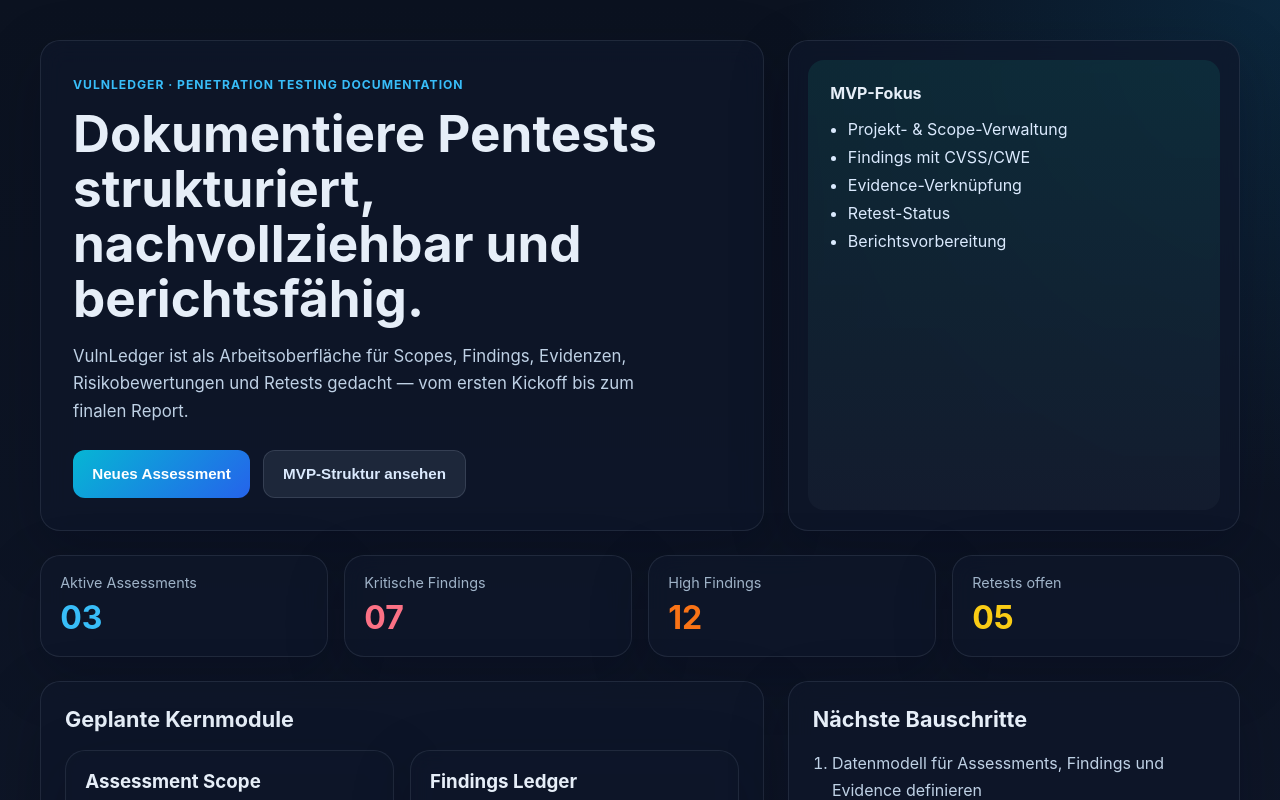
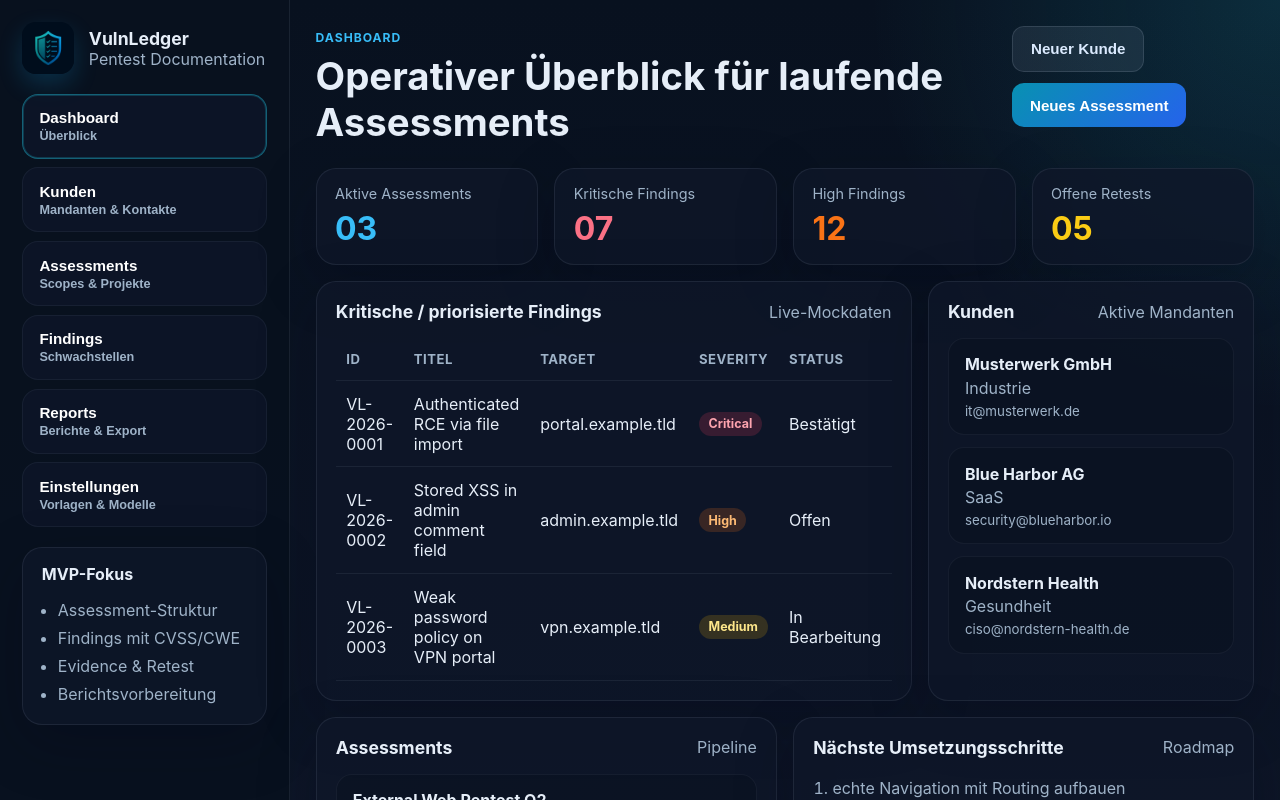
Before and after one commit to Nehil1984/vuln-ledger, a React (Vite) app: page / in a window 1280 px wide. Shown: the top 800 px of the page. Built offline with nearby package versions, Linux system fonts and the light colour scheme.

Commit message:
feat: add VulnLedger MVP dashboard shell

```diff
--- a/src/App.css
+++ b/src/App.css
@@ -1,6 +1,6 @@
 :root {
   color: #e6eef8;
-  background: #0b1220;
+  background: #08111f;
   font-family: Inter, system-ui, -apple-system, BlinkMacSystemFont, "Segoe UI", sans-serif;
 }
 
@@ -13,18 +13,18 @@
   min-width: 320px;
   min-height: 100vh;
   background:
-    radial-gradient(circle at top right, rgba(14, 165, 233, 0.14), transparent 28%),
-    linear-gradient(180deg, #0b1220 0%, #0f172a 100%);
+    radial-gradient(circle at top right, rgba(34, 211, 238, 0.14), transparent 24%),
+    linear-gradient(180deg, #08111f 0%, #0f172a 100%);
 }
 
 button {
   border: 0;
   border-radius: 12px;
-  padding: 0.9rem 1.2rem;
+  padding: 0.85rem 1.1rem;
   font-size: 0.95rem;
   font-weight: 600;
   cursor: pointer;
-  background: linear-gradient(135deg, #06b6d4, #2563eb);
+  background: linear-gradient(135deg, #0891b2, #2563eb);
   color: white;
 }
 
@@ -34,38 +34,110 @@
   border: 1px solid rgba(148, 163, 184, 0.2);
 }
 
-.app-shell {
-  max-width: 1240px;
-  margin: 0 auto;
-  padding: 2.5rem 1.25rem 4rem;
+.layout {
+  min-height: 100vh;
+  display: grid;
+  grid-template-columns: 290px 1fr;
 }
 
-.hero {
-  display: grid;
-  grid-template-columns: 1.6fr 1fr;
-  gap: 1.5rem;
-  align-items: stretch;
+.sidebar {
+  border-right: 1px solid rgba(148, 163, 184, 0.12);
+  background: rgba(8, 17, 31, 0.9);
+  padding: 1.4rem;
+  display: flex;
+  flex-direction: column;
+  gap: 1.2rem;
 }
 
-.hero__copy,
-.hero__panel,
-.content-block,
-.metric,
-.module-card {
-  border: 1px solid rgba(148, 163, 184, 0.14);
+.brand {
+  display: flex;
+  align-items: center;
+  gap: 0.9rem;
+}
+
+.brand__logo {
+  width: 52px;
+  height: 52px;
+  border-radius: 14px;
+  object-fit: cover;
+  box-shadow: 0 10px 24px rgba(14, 165, 233, 0.2);
+}
+
+.brand strong {
+  display: block;
+  font-size: 1.1rem;
+}
+
+.brand span,
+.nav__item small,
+.sidebar__card li,
+.panel__header span,
+.list__item span,
+.list__item small,
+.todo {
+  color: #9fb3c8;
+}
+
+.nav {
+  display: flex;
+  flex-direction: column;
+  gap: 0.55rem;
+}
+
+.nav__item {
+  text-align: left;
   background: rgba(15, 23, 42, 0.72);
-  backdrop-filter: blur(12px);
+  border: 1px solid rgba(148, 163, 184, 0.08);
+  padding: 0.9rem 1rem;
+  border-radius: 16px;
+  display: flex;
+  flex-direction: column;
+  gap: 0.2rem;
+}
+
+.nav__item.is-active {
+  border-color: rgba(34, 211, 238, 0.4);
+  box-shadow: inset 0 0 0 1px rgba(34, 211, 238, 0.2);
+}
+
+.sidebar__card,
+.panel,
+.stat {
+  border: 1px solid rgba(148, 163, 184, 0.12);
+  background: rgba(15, 23, 42, 0.76);
   border-radius: 20px;
   box-shadow: 0 18px 60px rgba(2, 6, 23, 0.22);
 }
 
-.hero__copy {
-  padding: 2rem;
+.sidebar__card {
+  padding: 1rem 1rem 1rem 1.15rem;
+}
+
+.sidebar__card-title {
+  font-weight: 700;
+  margin-bottom: 0.75rem;
+}
+
+.sidebar__card ul {
+  margin: 0;
+  padding-left: 1rem;
+  line-height: 1.75;
+}
+
+.main {
+  padding: 1.6rem;
+}
+
+.topbar {
+  display: flex;
+  justify-content: space-between;
+  gap: 1rem;
+  align-items: flex-start;
 }
 
 .eyebrow {
   display: inline-block;
-  margin-bottom: 0.85rem;
+  margin-bottom: 0.55rem;
   color: #38bdf8;
   text-transform: uppercase;
   letter-spacing: 0.08em;
@@ -73,126 +145,161 @@
   font-weight: 700;
 }
 
-.hero__copy h1 {
+.topbar h1 {
   margin: 0;
-  font-size: clamp(2rem, 4vw, 3.4rem);
-  line-height: 1.08;
+  font-size: clamp(1.8rem, 3vw, 2.7rem);
 }
 
-.hero__copy p {
-  margin-top: 1rem;
-  color: #bfd1e5;
-  font-size: 1.05rem;
-  line-height: 1.65;
-  max-width: 58ch;
-}
-
-.hero__actions {
+.topbar__actions {
   display: flex;
-  gap: 0.8rem;
-  margin-top: 1.5rem;
+  gap: 0.7rem;
   flex-wrap: wrap;
 }
 
-.hero__panel {
-  padding: 1.2rem;
-}
-
-.panel-card {
-  height: 100%;
-  border-radius: 16px;
-  padding: 1.4rem;
-  background: linear-gradient(180deg, rgba(15, 118, 110, 0.2), rgba(30, 41, 59, 0.35));
-}
-
-.panel-card__title {
-  font-size: 1rem;
-  font-weight: 700;
-  margin-bottom: 0.75rem;
-}
-
-.panel-card ul {
-  margin: 0;
-  padding-left: 1.1rem;
-  color: #dbeafe;
-  line-height: 1.75;
-}
-
-.metrics-grid {
+.stats-grid {
   display: grid;
   grid-template-columns: repeat(4, 1fr);
   gap: 1rem;
-  margin-top: 1.5rem;
+  margin-top: 1.4rem;
 }
 
-.metric {
-  padding: 1.15rem 1.2rem;
+.stat {
+  padding: 1rem 1.15rem;
 }
 
-.metric span {
+.stat span {
   display: block;
   color: #9fb3c8;
   font-size: 0.9rem;
 }
 
-.metric strong {
+.stat strong {
   display: block;
   margin-top: 0.45rem;
   font-size: 2rem;
 }
 
-.metric--critical strong { color: #fb7185; }
-.metric--high strong { color: #f97316; }
-.metric--medium strong { color: #facc15; }
-.metric--neutral strong { color: #38bdf8; }
+.stat--critical strong { color: #fb7185; }
+.stat--high strong { color: #f97316; }
+.stat--medium strong { color: #facc15; }
+.stat--neutral strong { color: #38bdf8; }
 
-.content-grid {
+.panel-grid {
   display: grid;
-  grid-template-columns: 1.6fr 1fr;
-  gap: 1.5rem;
-  margin-top: 1.5rem;
+  grid-template-columns: 1fr 1fr;
+  gap: 1rem;
+  margin-top: 1rem;
 }
 
-.content-block {
-  padding: 1.5rem;
+.panel-grid--wide {
+  grid-template-columns: 1.5fr 1fr;
 }
 
-.content-block h2 {
-  margin-top: 0;
-  font-size: 1.35rem;
-}
-
-.module-grid {
-  display: grid;
-  grid-template-columns: repeat(2, 1fr);
-  gap: 1rem;
-}
-
-.module-card {
+.panel {
   padding: 1.2rem;
 }
 
-.module-card h3 {
-  margin-top: 0;
-  margin-bottom: 0.65rem;
+.panel__header {
+  display: flex;
+  justify-content: space-between;
+  align-items: center;
+  gap: 1rem;
+  margin-bottom: 1rem;
 }
 
-.module-card p,
-.checklist ol {
-  color: #bfd1e5;
-  line-height: 1.7;
+.panel__header h2 {
+  margin: 0;
+  font-size: 1.1rem;
 }
 
-.checklist ol {
-  padding-left: 1.2rem;
-  margin: 0;
+.table-wrap {
+  overflow-x: auto;
 }
 
-@media (max-width: 960px) {
-  .hero,
-  .content-grid,
-  .metrics-grid,
-  .module-grid {
+table {
+  width: 100%;
+  border-collapse: collapse;
+}
+
+th,
+ td {
+  text-align: left;
+  padding: 0.8rem 0.65rem;
+  border-bottom: 1px solid rgba(148, 163, 184, 0.1);
+}
+
+th {
+  color: #9fb3c8;
+  font-size: 0.82rem;
+  text-transform: uppercase;
+  letter-spacing: 0.04em;
+}
+
+.badge {
+  display: inline-flex;
+  border-radius: 999px;
+  padding: 0.28rem 0.6rem;
+  font-size: 0.78rem;
+  font-weight: 700;
+}
+
+.badge--critical { background: rgba(244, 63, 94, 0.18); color: #fda4af; }
+.badge--high { background: rgba(249, 115, 22, 0.18); color: #fdba74; }
+.badge--medium { background: rgba(234, 179, 8, 0.18); color: #fde68a; }
+.badge--low { background: rgba(34, 197, 94, 0.18); color: #86efac; }
+
+.list {
+  display: flex;
+  flex-direction: column;
+  gap: 0.75rem;
+}
+
+.list__item {
+  padding: 0.95rem 1rem;
+  border-radius: 16px;
+  background: rgba(8, 17, 31, 0.5);
+  border: 1px solid rgba(148, 163, 184, 0.08);
+}
+
+.list__item strong,
+.list__item span,
+.list__item small {
+  display: block;
+}
+
+.list__item span {
+  margin-top: 0.2rem;
+}
+
+.list__item small {
+  margin-top: 0.35rem;
+}
+
+.todo {
+  margin: 0;
+  padding-left: 1.2rem;
+  line-height: 1.8;
+}
+
+@media (max-width: 1080px) {
+  .layout {
     grid-template-columns: 1fr;
   }
+
+  .sidebar {
+    border-right: 0;
+    border-bottom: 1px solid rgba(148, 163, 184, 0.12);
+  }
 }
+
+@media (max-width: 900px) {
+  .stats-grid,
+  .panel-grid,
+  .panel-grid--wide {
+    grid-template-columns: 1fr;
+  }
+
+  .topbar {
+    flex-direction: column;
+  }
+}
--- a/src/App.tsx
+++ b/src/App.tsx
@@ -1,104 +1,194 @@
 import './App.css'
 
-type Metric = {
+type NavKey = 'dashboard' | 'kunden' | 'assessments' | 'findings' | 'reports' | 'settings'
+
+type NavItem = {
+  key: NavKey
+  label: string
+  hint: string
+}
+
+type Stat = {
   label: string
   value: string
   tone?: 'critical' | 'high' | 'medium' | 'neutral'
 }
 
-type ModuleCard = {
+type TableFinding = {
+  id: string
   title: string
-  text: string
+  target: string
+  severity: 'Critical' | 'High' | 'Medium' | 'Low'
+  status: string
 }
 
-const metrics: Metric[] = [
+const navItems: NavItem[] = [
+  { key: 'dashboard', label: 'Dashboard', hint: 'Überblick' },
+  { key: 'kunden', label: 'Kunden', hint: 'Mandanten & Kontakte' },
+  { key: 'assessments', label: 'Assessments', hint: 'Scopes & Projekte' },
+  { key: 'findings', label: 'Findings', hint: 'Schwachstellen' },
+  { key: 'reports', label: 'Reports', hint: 'Berichte & Export' },
+  { key: 'settings', label: 'Einstellungen', hint: 'Vorlagen & Modelle' },
+]
+
+const dashboardStats: Stat[] = [
   { label: 'Aktive Assessments', value: '03', tone: 'neutral' },
   { label: 'Kritische Findings', value: '07', tone: 'critical' },
   { label: 'High Findings', value: '12', tone: 'high' },
-  { label: 'Retests offen', value: '05', tone: 'medium' },
+  { label: 'Offene Retests', value: '05', tone: 'medium' },
 ]
 
-const modules: ModuleCard[] = [
-  {
-    title: 'Assessment Scope',
-    text: 'Mandanten, Ziele, Zeitfenster, Testart, Rules of Engagement und Notfallkontakte sauber dokumentieren.',
-  },
-  {
-    title: 'Findings Ledger',
-    text: 'Schwachstellen mit Severity, CVSS, CWE, Reproduktionsschritten, Evidence und Empfehlungen verwalten.',
-  },
-  {
-    title: 'Evidence Vault',
-    text: 'Screenshots, Requests, Responses, Konsolenlogs und Artefakte strukturiert je Finding ablegen.',
-  },
-  {
-    title: 'Report Builder',
-    text: 'Executive Summary, technische Details und Maßnahmenplan für Kundenberichte vorbereiten.',
-  },
+const findings: TableFinding[] = [
+  { id: 'VL-2026-0001', title: 'Authenticated RCE via file import', target: 'portal.example.tld', severity: 'Critical', status: 'Bestätigt' },
+  { id: 'VL-2026-0002', title: 'Stored XSS in admin comment field', target: 'admin.example.tld', severity: 'High', status: 'Offen' },
+  { id: 'VL-2026-0003', title: 'Weak password policy on VPN portal', target: 'vpn.example.tld', severity: 'Medium', status: 'In Bearbeitung' },
+]
+
+const customers = [
+  { name: 'Musterwerk GmbH', sector: 'Industrie', contact: 'it@musterwerk.de' },
+  { name: 'Blue Harbor AG', sector: 'SaaS', contact: 'security@blueharbor.io' },
+  { name: 'Nordstern Health', sector: 'Gesundheit', contact: 'ciso@nordstern-health.de' },
+]
+
+const assessments = [
+  { title: 'External Web Pentest Q2', type: 'Web', mode: 'Greybox', status: 'Aktiv' },
+  { title: 'API Security Review', type: 'API', mode: 'Whitebox', status: 'Review' },
+  { title: 'Internal Network Assessment', type: 'Infrastruktur', mode: 'Blackbox', status: 'Geplant' },
 ]
 
 function App() {
+  const active: NavKey = 'dashboard'
+
   return (
-    <div className="app-shell">
-      <header className="hero">
-        <div className="hero__copy">
-          <span className="eyebrow">VulnLedger · Penetration Testing Documentation</span>
-          <h1>Dokumentiere Pentests strukturiert, nachvollziehbar und berichtsfähig.</h1>
-          <p>
-            VulnLedger ist als Arbeitsoberfläche für Scopes, Findings, Evidenzen,
-            Risikobewertungen und Retests gedacht — vom ersten Kickoff bis zum finalen Report.
-          </p>
-          <div className="hero__actions">
-            <button>Neues Assessment</button>
-            <button className="secondary">MVP-Struktur ansehen</button>
+    <div className="layout">
+      <aside className="sidebar">
+        <div className="brand">
+          <img src="/vulnledger-logo.png" alt="VulnLedger" className="brand__logo" />
+          <div>
+            <strong>VulnLedger</strong>
+            <span>Pentest Documentation</span>
           </div>
         </div>
-        <div className="hero__panel">
-          <div className="panel-card">
-            <div className="panel-card__title">MVP-Fokus</div>
+
+        <nav className="nav">
+          {navItems.map((item) => (
+            <button key={item.key} className={`nav__item ${active === item.key ? 'is-active' : ''}`}>
+              <span>{item.label}</span>
+              <small>{item.hint}</small>
+            </button>
+          ))}
+        </nav>
+
+        <div className="sidebar__card">
+          <div className="sidebar__card-title">MVP-Fokus</div>
           <ul>
-              <li>Projekt- & Scope-Verwaltung</li>
+            <li>Assessment-Struktur</li>
             <li>Findings mit CVSS/CWE</li>
-              <li>Evidence-Verknüpfung</li>
-              <li>Retest-Status</li>
+            <li>Evidence & Retest</li>
             <li>Berichtsvorbereitung</li>
           </ul>
         </div>
+      </aside>
+
+      <main className="main">
+        <header className="topbar">
+          <div>
+            <span className="eyebrow">Dashboard</span>
+            <h1>Operativer Überblick für laufende Assessments</h1>
+          </div>
+          <div className="topbar__actions">
+            <button className="secondary">Neuer Kunde</button>
+            <button>Neues Assessment</button>
           </div>
         </header>
 
-      <main>
-        <section className="metrics-grid">
-          {metrics.map((metric) => (
-            <article key={metric.label} className={`metric metric--${metric.tone ?? 'neutral'}`}>
-              <span>{metric.label}</span>
-              <strong>{metric.value}</strong>
+        <section className="stats-grid">
+          {dashboardStats.map((stat) => (
+            <article key={stat.label} className={`stat stat--${stat.tone ?? 'neutral'}`}>
+              <span>{stat.label}</span>
+              <strong>{stat.value}</strong>
             </article>
           ))}
         </section>
 
-        <section className="content-grid">
-          <div className="content-block">
-            <h2>Geplante Kernmodule</h2>
-            <div className="module-grid">
-              {modules.map((module) => (
-                <article key={module.title} className="module-card">
-                  <h3>{module.title}</h3>
-                  <p>{module.text}</p>
+        <section className="panel-grid panel-grid--wide">
+          <article className="panel">
+            <div className="panel__header">
+              <h2>Kritische / priorisierte Findings</h2>
+              <span>Live-Mockdaten</span>
+            </div>
+            <div className="table-wrap">
+              <table>
+                <thead>
+                  <tr>
+                    <th>ID</th>
+                    <th>Titel</th>
+                    <th>Target</th>
+                    <th>Severity</th>
+                    <th>Status</th>
+                  </tr>
+                </thead>
+                <tbody>
+                  {findings.map((finding) => (
+                    <tr key={finding.id}>
+                      <td>{finding.id}</td>
+                      <td>{finding.title}</td>
+                      <td>{finding.target}</td>
+                      <td><span className={`badge badge--${finding.severity.toLowerCase()}`}>{finding.severity}</span></td>
+                      <td>{finding.status}</td>
+                    </tr>
+                  ))}
+                </tbody>
+              </table>
+            </div>
           </article>
+
+          <article className="panel">
+            <div className="panel__header">
+              <h2>Kunden</h2>
+              <span>Aktive Mandanten</span>
+            </div>
+            <div className="list">
+              {customers.map((customer) => (
+                <div className="list__item" key={customer.name}>
+                  <strong>{customer.name}</strong>
+                  <span>{customer.sector}</span>
+                  <small>{customer.contact}</small>
+                </div>
               ))}
             </div>
+          </article>
+        </section>
+
+        <section className="panel-grid">
+          <article className="panel">
+            <div className="panel__header">
+              <h2>Assessments</h2>
+              <span>Pipeline</span>
             </div>
+            <div className="list">
+              {assessments.map((assessment) => (
+                <div className="list__item" key={assessment.title}>
+                  <strong>{assessment.title}</strong>
+                  <span>{assessment.type} · {assessment.mode}</span>
+                  <small>{assessment.status}</small>
+                </div>
+              ))}
+            </div>
+          </article>
 
-          <aside className="content-block checklist">
-            <h2>Nächste Bauschritte</h2>
-            <ol>
-              <li>Datenmodell für Assessments, Findings und Evidence definieren</li>
-              <li>Navigation und Seitenlayout für MVP aufbauen</li>
-              <li>Berichtsstruktur und Exportpfade vorbereiten</li>
-              <li>Docker/GHCR/Unraid-Auslieferung fertig verdrahten</li>
+          <article className="panel">
+            <div className="panel__header">
+              <h2>Nächste Umsetzungsschritte</h2>
+              <span>Roadmap</span>
+            </div>
+            <ol className="todo">
+              <li>echte Navigation mit Routing aufbauen</li>
+              <li>Formulare für Kunden und Assessments anlegen</li>
+              <li>Finding-Detailansicht mit CVSS/CWE vorbereiten</li>
+              <li>Report-Struktur und Exportpfad umsetzen</li>
             </ol>
-          </aside>
+          </article>
         </section>
       </main>
     </div>
```
Lines whose indentation alone changed are shown as unchanged.
